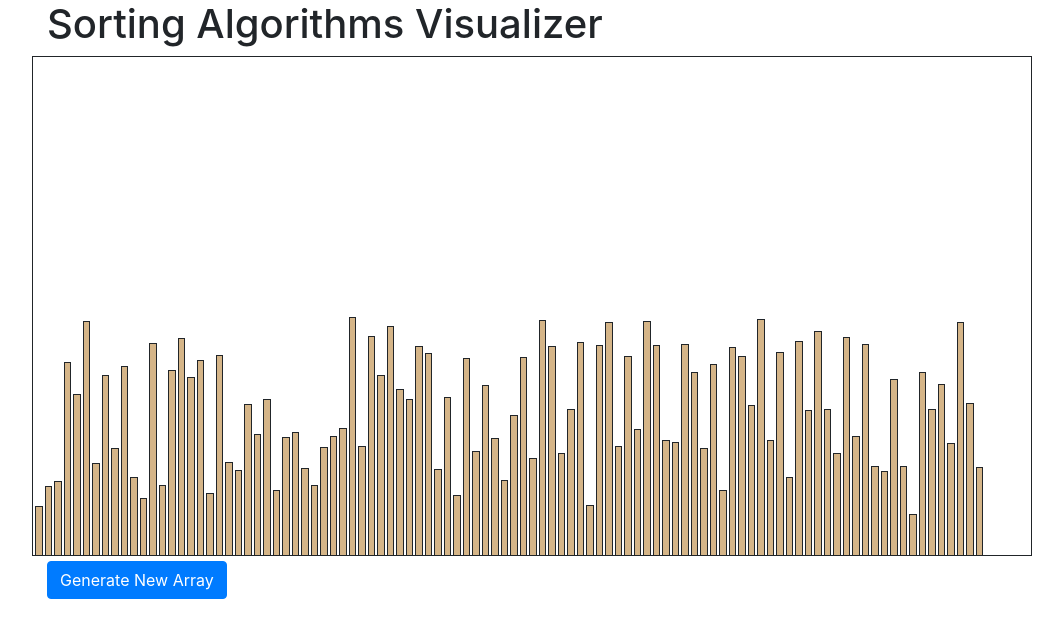
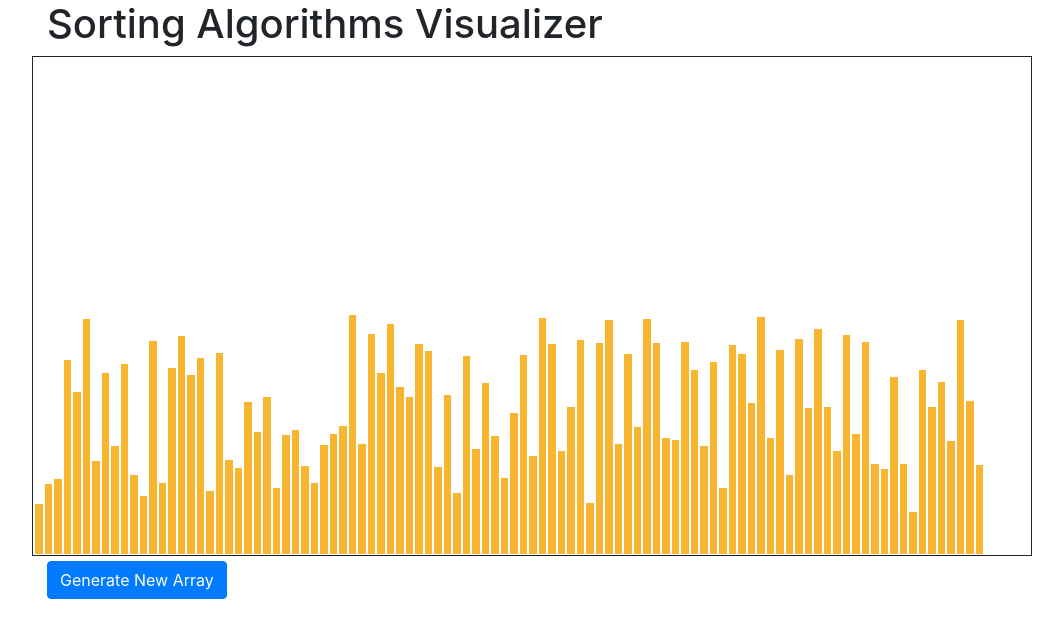
Before and after one commit to MohamedMahmoudHassan/Sorting-Algorithms-Visualizer, a React (Create React App) app: page / in a window 1280 px wide. Shown: the top 638 px of the page, without its empty margins (38-1101 px from the left). Built offline with nearby package versions, Linux system fonts and the light colour scheme.

Commit message:
Bar comp -> arrayBar

```diff
--- a/src/components/array.jsx
+++ b/src/components/array.jsx
@@ -1,5 +1,5 @@
 import React from "react";
-import Bar from "./bar";
+import ArrayBar from "./arrayBar";
 
 const Array = ({ onClick, elements }) => {
   const style = {
@@ -12,7 +12,7 @@ const Array = ({ onClick, elements }) => {
   return (
     <div className="row" style={style} onClick={onClick}>
       {elements.map(element => (
-        <Bar maxValue={500} element={element} barsNumber={elements.length} />
+        <ArrayBar maxValue={500} element={element} barsNumber={elements.length} />
       ))}
     </div>
   );
--- a/src/components/bar.jsx
+++ b/src/components/arrayBar.jsx
@@ -1,18 +1,16 @@
 import React from "react";
 
-const Bar = ({ element, maxValue, barsNumber }) => {
+const ArrayBar = ({ element, maxValue, barsNumber }) => {
   const colorsSchema = {
-    normal: "#D5B588",
-    isInComparison: "#CA625A",
-    isInSwap: "#39274C"
+    normal: "#F8B530",
+    isInComparison: "#68CBD0",
+    isInSwap: "#08872C"
   }
 
   const style = {
     width: 950 / barsNumber - 2,
     height: element.value,
-    borderWidth: 1,
-    borderStyle: "solid",
-    marginTop: maxValue - element.value - 1,
+    marginTop: maxValue - element.value - 3,
     marginLeft: 2,
     textAlign: "center",
     backgroundColor:
@@ -26,4 +24,4 @@ const Bar = ({ element, maxValue, barsNumber }) => {
   return <div style={style}></div>;
 };
 
-export default Bar;
+export default ArrayBar;
```
